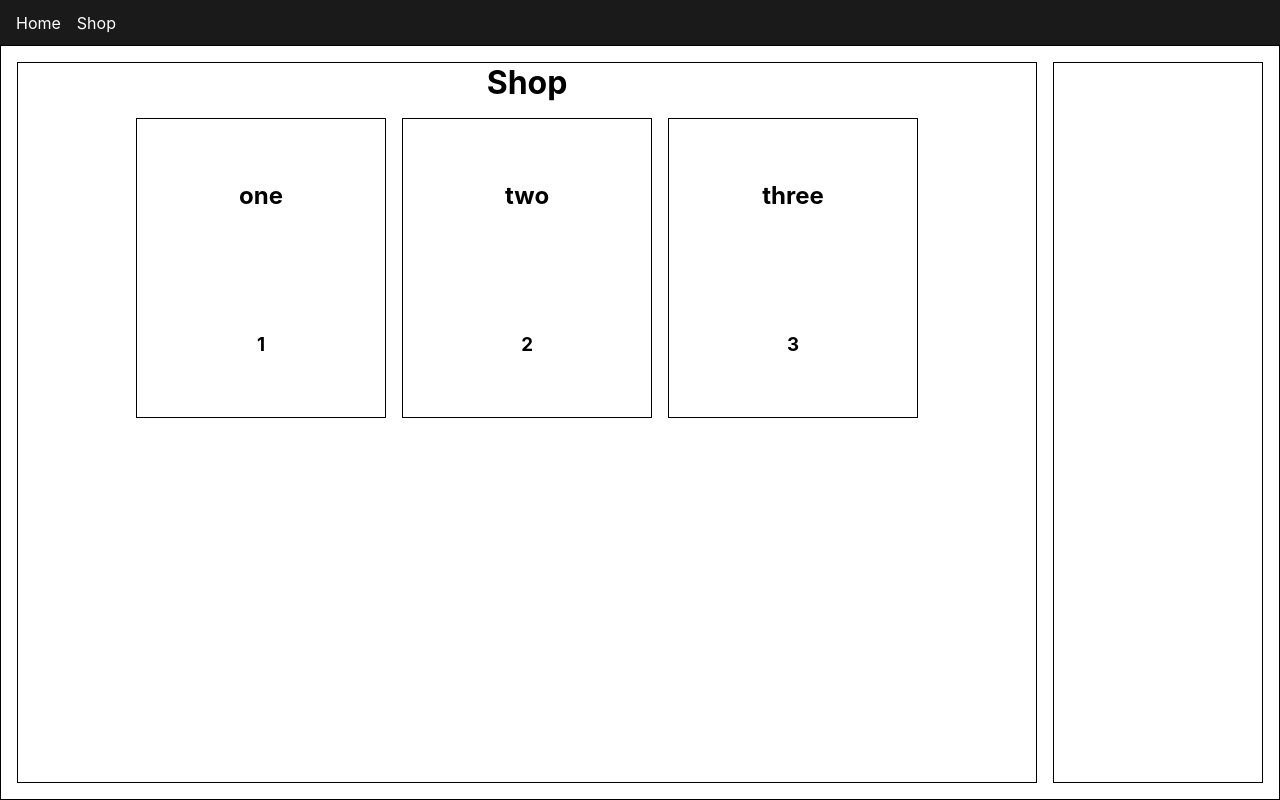
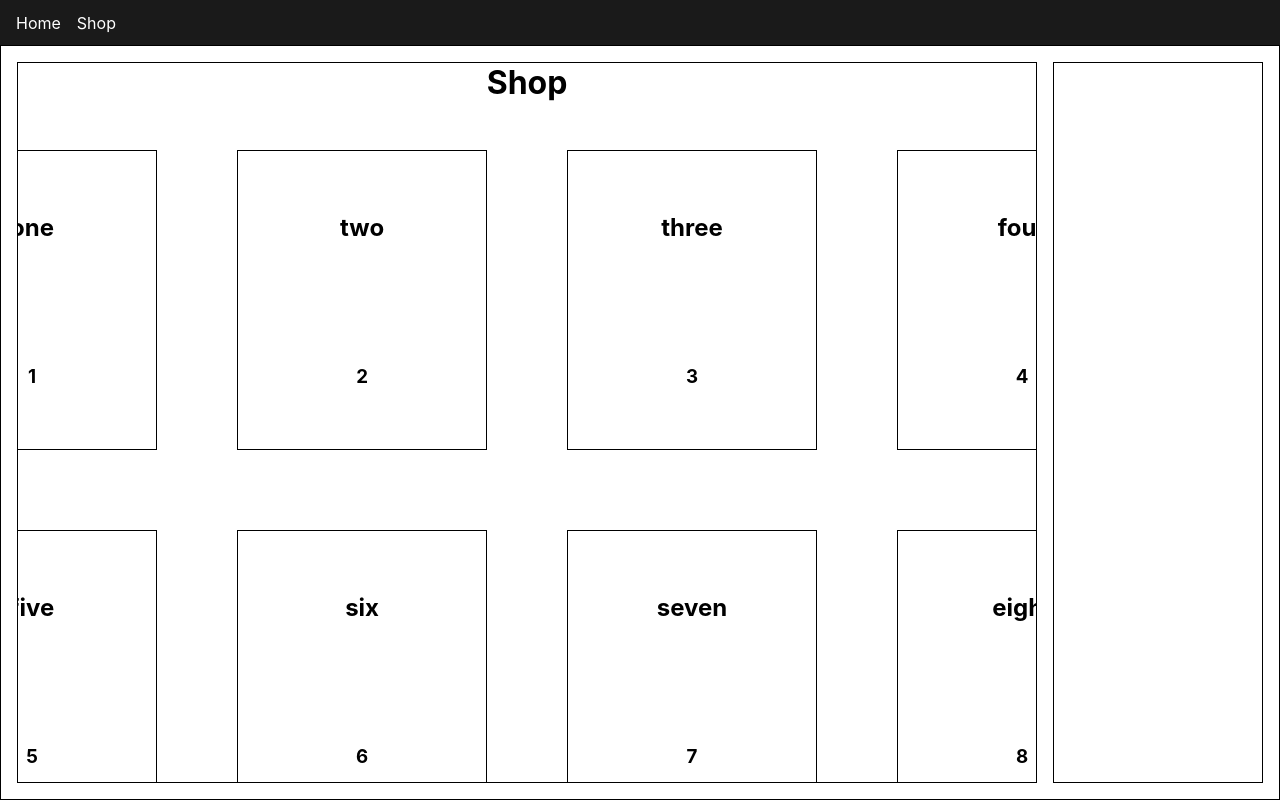
Before and after one commit to nekoLiav/shopping-cart, a React (Create React App) app: page /shop in a window 1280 px wide. Built offline with nearby package versions, Linux system fonts and the light colour scheme.

Commit message:
created json file for shop data

```diff
--- a/src/components/Shop.js
+++ b/src/components/Shop.js
@@ -1,24 +1,12 @@
 import { useState, useEffect } from 'react';
 import ShoppingCart from './ShoppingCart';
+import shopData from '../data/shopData';
 
 const Shop = () => {
   const [shopItems, setShopItems] = useState([]);
 
   useEffect(() => {
-    setShopItems([
-      {
-        name: 'one',
-        price: 1,
-      },
-      {
-        name: 'two',
-        price: 2,
-      },
-      {
-        name: 'three',
-        price: 3,
-      },
-    ]);
+    setShopItems(shopData);
   }, []);
 
   return (
--- /dev/null
+++ b/src/data/shopData.json
@@ -0,0 +1,15 @@
+[
+  { "name": "one", "price": 1 },
+  { "name": "two", "price": 2 },
+  { "name": "three", "price": 3 },
+  { "name": "four", "price": 4 },
+  { "name": "five", "price": 5 },
+  { "name": "six", "price": 6 },
+  { "name": "seven", "price": 7 },
+  { "name": "eight", "price": 8 },
+  { "name": "nine", "price": 9 },
+  { "name": "ten", "price": 10 },
+  { "name": "eleven", "price": 11 },
+  { "name": "twelve", "price": 12 },
+  { "name": "thirteen", "price": 13 }
+]
--- a/src/index.css
+++ b/src/index.css
@@ -78,6 +78,7 @@ nav ul a {
   height: 100%;
   padding: 1rem;
   gap: 1rem;
+  overflow: auto;
 }
 
 .shop-content {
@@ -87,12 +88,15 @@ nav ul a {
   border: 1px solid black;
   width: 100%;
   gap: 1rem;
+  overflow: auto;
 }
 
 .shop-items {
-  display: flex;
-  flex-wrap: wrap;
-  gap: 1rem;
+  display: grid;
+  grid-template-columns: repeat(4, 1fr);
+  grid-auto-rows: minmax(0, 1fr);
+  gap: 5rem;
+  padding: 2rem;
 }
 
 .shop-item {
```
